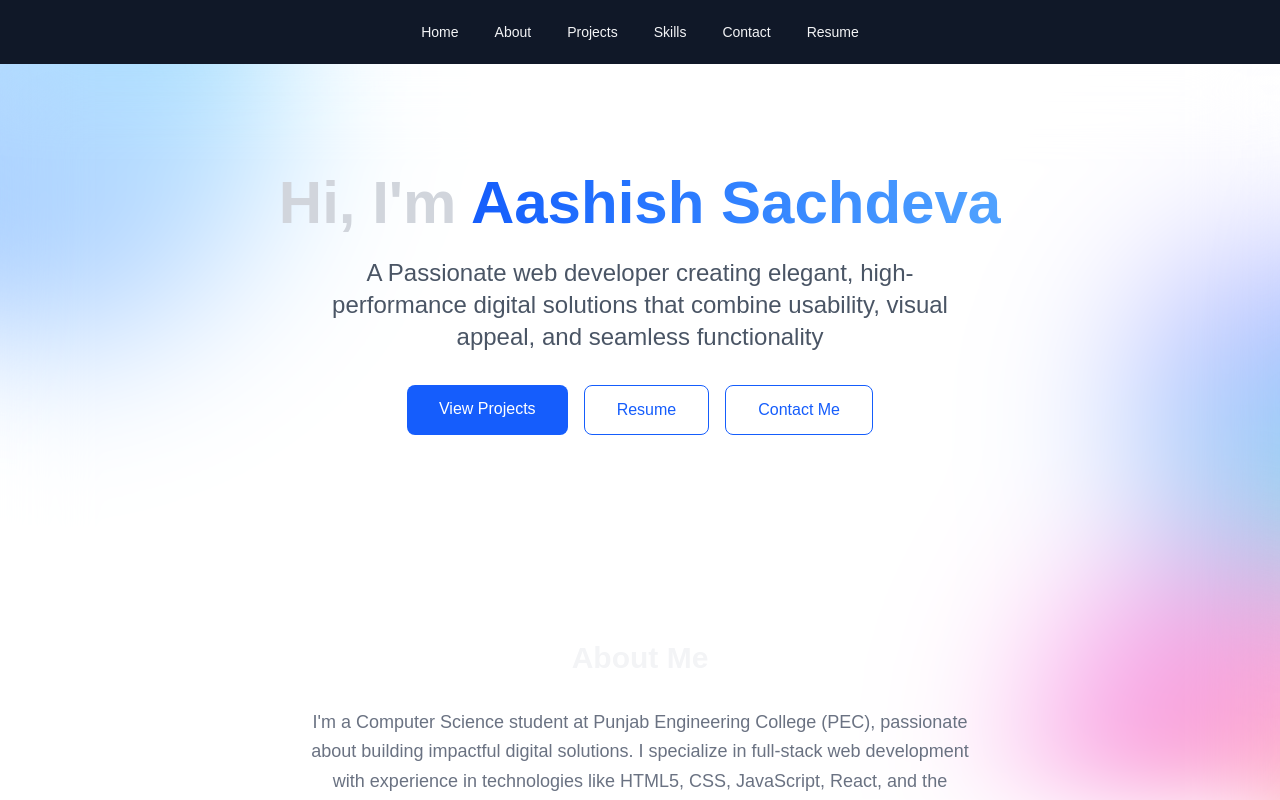
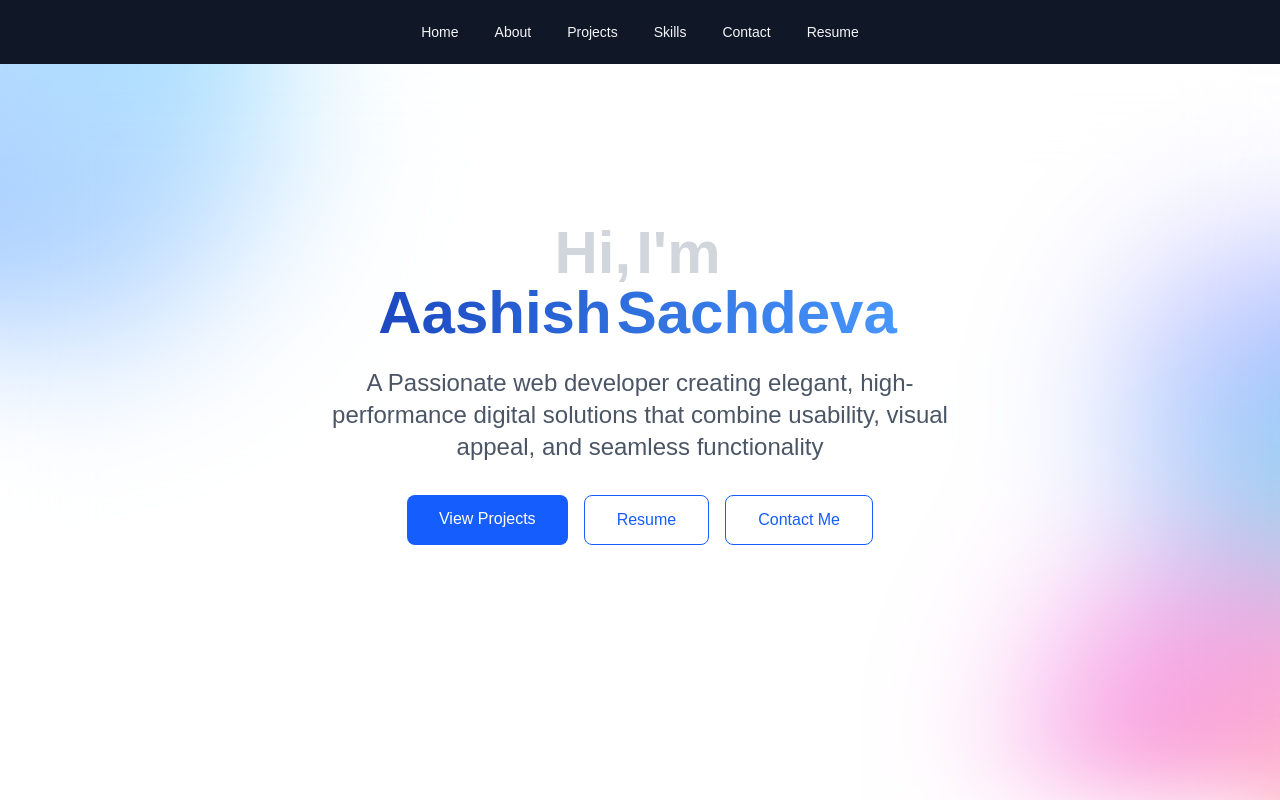
Before and after one commit to Asachdeva001/Portfolio, a Next.js app: page / in a window 1280 px wide. Shown: the top 800 px of the page. Built offline with nearby package versions, Linux system fonts and the light colour scheme.

Commit message:
Animation Add

```diff
--- a/src/app/page.js
+++ b/src/app/page.js
@@ -5,21 +5,79 @@ import Image from "next/image";
 import { motion } from "framer-motion";
 import React from "react";
 
+const TextAnimation = ({ text, isGradient = false }) => {
+  const words = text.split(" ");
+
+  const container = {
+    hidden: { opacity: 0 },
+    visible: (i = 1) => ({
+      opacity: 1,
+      transition: {
+        staggerChildren: 0.15,
+        delayChildren: 0.1 * i,
+        duration: 2
+      },
+    }),
+  };
+
+  const child = {
+    visible: {
+      opacity: 1,
+      y: 0,
+      scale: 1,
+      transition: {
+        type: "spring",
+        damping: 15,
+        stiffness: 100,
+        mass: 0.5,
+      },
+    },
+    hidden: {
+      opacity: 0,
+      y: 50,
+      scale: 0.8,
+      transition: {
+        type: "spring",
+        damping: 15,
+        stiffness: 100,
+        mass: 0.5,
+      },
+    },
+  };
+
+  return (
+    <motion.div
+      variants={container}
+      initial="hidden"
+      animate="visible"
+      className={`flex flex-wrap justify-center ${isGradient ? 'bg-gradient-to-r from-blue-800 to-blue-400 bg-clip-text text-transparent' : ''}`}
+    >
+      {words.map((word, index) => (
+        <motion.span
+          key={index}
+          variants={child}
+          style={{ marginRight: "5px" }}
+        >
+          {word}
+        </motion.span>
+      ))}
+    </motion.div>
+  );
+};
+
 export default function Home() {
   return (
     <div className="space-y-24 pb-24">
       {/* Hero Section Centered */}
-      <section className="relative min-h-[60vh] flex flex-col items-center justify-center text-center px-4">
+      <section className="relative min-h-[80vh] flex flex-col items-center justify-center text-center px-4">
         <motion.div
           initial={{ opacity: 0, y: 20 }}
           animate={{ opacity: 1, y: 0 }}
           transition={{ duration: 0.8 }}
         >
           <h1 className="text-4xl sm:text-6xl font-bold text-gray-300 mb-6">
-            Hi, I&apos;m{" "}
-            <span className="bg-gradient-to-r from-blue-600 to-blue-400 bg-clip-text text-transparent">
-              Aashish Sachdeva
-            </span>
+            <TextAnimation text="Hi, I'm" />
+            <TextAnimation text="Aashish Sachdeva" isGradient={true} />
           </h1>
           <p className="text-xl sm:text-2xl text-gray-600 mb-8 max-w-2xl mx-auto">
             A Passionate web developer creating elegant, high-performance
```
